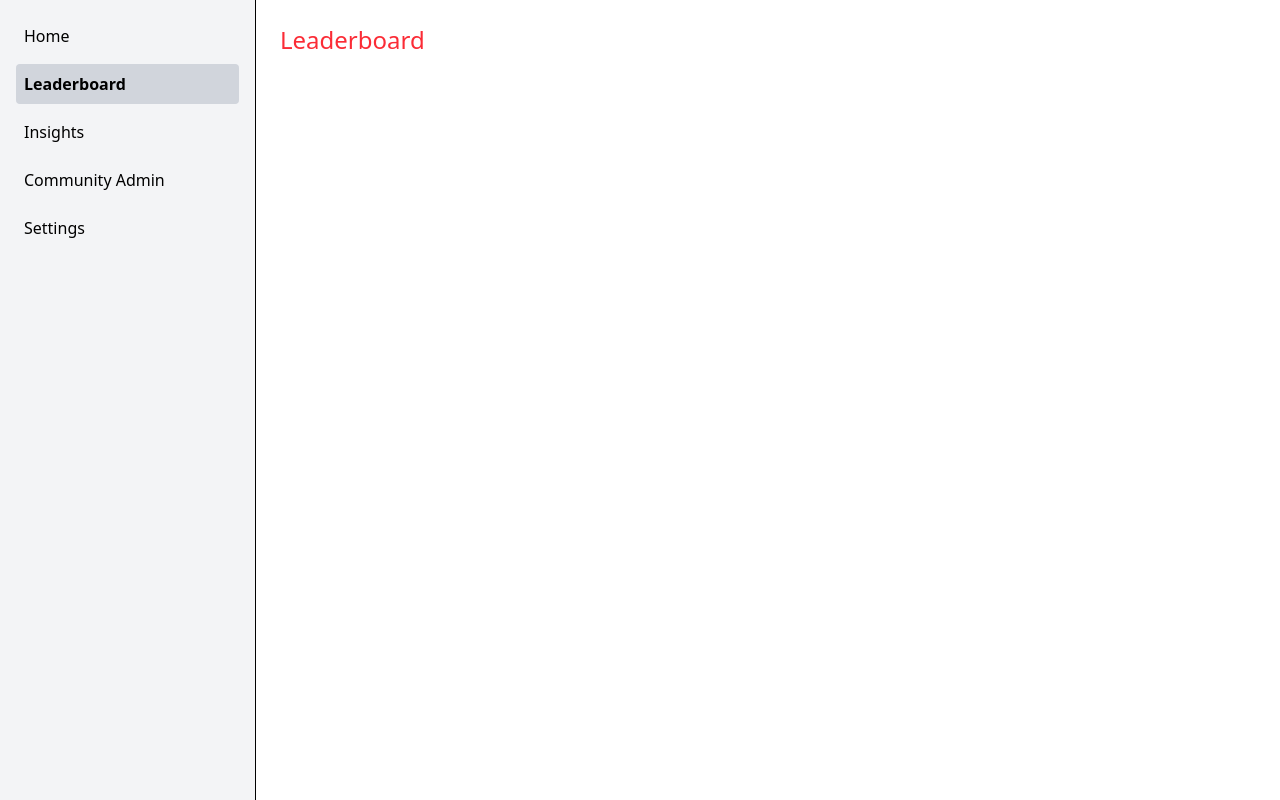
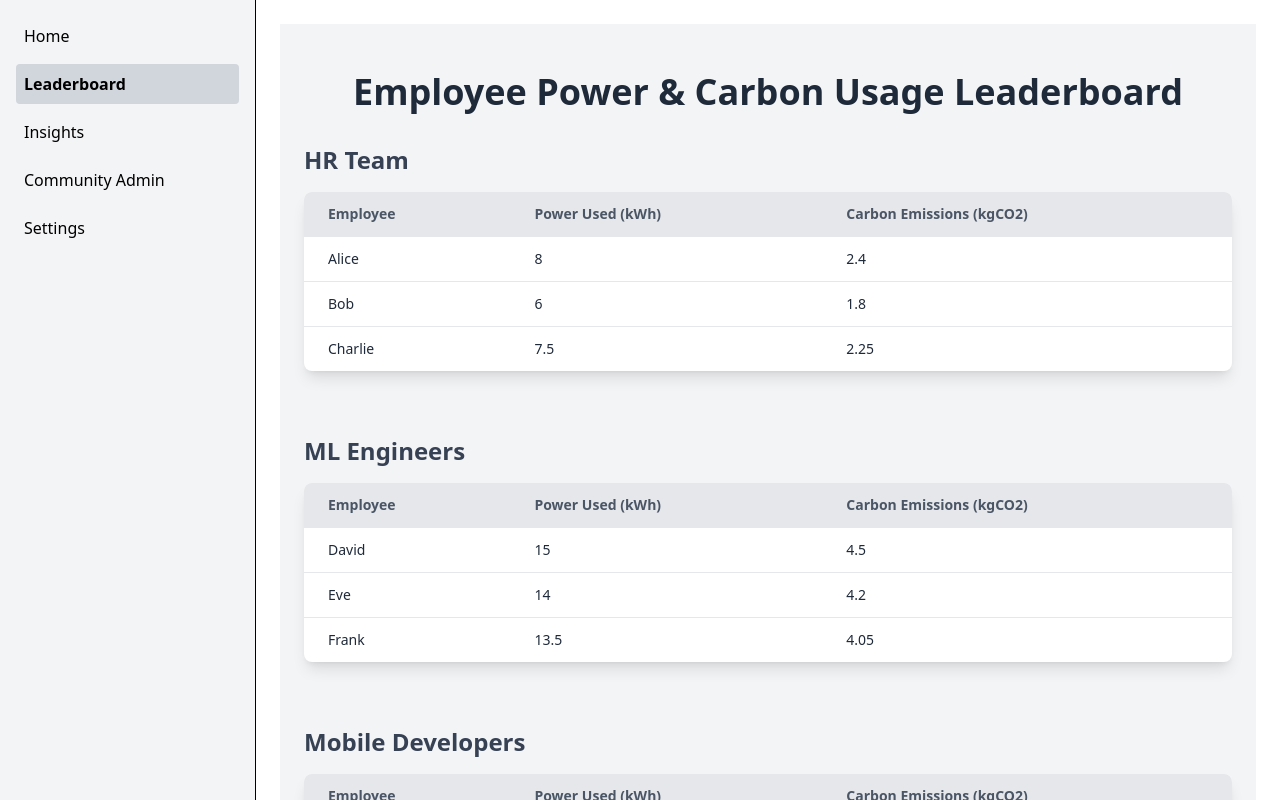
Before and after one commit to PowerPals/monorepo, a React (Vite) app in the folder packages/dashboard/: page /leaderboard in a window 1280 px wide. Built offline with nearby package versions, Linux system fonts and the light colour scheme.

Commit message:
Added leaderboard with dummy values

```diff
--- a/package.json
+++ b/package.json
@@ -3,7 +3,10 @@
 	"private": true,
 	"workspaces": ["packages/*"],
 	"dependencies": {
-		"react-router-dom": "^7.5.0"
+		"autoprefixer": "^10.4.21",
+		"postcss": "^8.5.3",
+		"react-router-dom": "^7.5.0",
+		"tailwindcss": "^4.1.3"
 	},
 	"devDependencies": {
 		"@types/react-router-dom": "^5.3.3"
--- /dev/null
+++ b/packages/dashboard/src/components/Card.tsx
@@ -0,0 +1,11 @@
+export default function Card({ title, description, children }: { title: string, description: string, children?: React.ReactNode }) {
+    return (
+      <div className="max-w-sm rounded overflow-hidden shadow-lg bg-white">
+        <div className="p-4">
+          <h2 className="text-xl font-bold mb-2">{title}</h2>
+          <p className="text-gray-700 mb-4">{description}</p>
+          <div className="flex justify-between">{children}</div>
+        </div>
+      </div>
+    );
+  }
--- a/packages/dashboard/src/pages/Home.tsx
+++ b/packages/dashboard/src/pages/Home.tsx
@@ -1,5 +1,13 @@
+import Card from "../components/Card";
 export default function HomePage() {
-  return <p className="text-2xl text-red-500">
-    Homepage
-  </p>
+  return (
+    <div className="flex flex-wrap justify-around gap-6">
+      <Card title="Welcome to Your Dashboard" description="Track your prower usage easily">
+        <button className="bg-blue-500 text-white px-4 py-2 rounded">Explore</button>
+      </Card>
+      <Card title="Current Activity" description="Your live power usage">
+        <button className="bg-green-500 text-white px-4 py-2 rounded">View Activity</button>
+      </Card>
+    </div>
+  );
 }
--- a/packages/dashboard/src/pages/Leaderboard.tsx
+++ b/packages/dashboard/src/pages/Leaderboard.tsx
@@ -1,5 +1,73 @@
+/**
 export default function Leaderboard() {
     return <p className="text-2xl text-red-500">
       Leaderboard
     </p>
   }
+*/
+
+
+export default function Leaderboard() {
+// Sample Data: Replace with your actual data or API calls
+    const teams = [
+        {
+        name: "HR Team",
+        members: [
+            { name: "Alice", power: 8, carbon: 2.4 },
+            { name: "Bob", power: 6, carbon: 1.8 },
+            { name: "Charlie", power: 7.5, carbon: 2.25 },
+        ]
+        },
+        {
+        name: "ML Engineers",
+        members: [
+            { name: "David", power: 15, carbon: 4.5 },
+            { name: "Eve", power: 14, carbon: 4.2 },
+            { name: "Frank", power: 13.5, carbon: 4.05 },
+        ]
+        },
+        {
+        name: "Mobile Developers",
+        members: [
+            { name: "Grace", power: 10, carbon: 3 },
+            { name: "Hannah", power: 9.5, carbon: 2.85 },
+            { name: "Ivy", power: 11, carbon: 3.3 },
+        ]
+        }
+    ];
+
+    return (
+        <div className="py-12 bg-gray-100">
+        <div className="max-w-7xl mx-auto px-6">
+            <h1 className="text-4xl font-bold text-center mb-8 text-gray-800">Employee Power & Carbon Usage Leaderboard</h1>
+
+            {teams.map((team, index) => (
+            <div key={index} className="mb-16">
+                <h2 className="text-2xl font-semibold text-gray-700 mb-4">{team.name}</h2>
+
+                <div className="overflow-x-auto bg-white rounded-lg shadow-lg">
+                <table className="min-w-full table-auto">
+                    <thead className="bg-gray-200">
+                    <tr>
+                        <th className="py-3 px-6 text-left text-sm font-semibold text-gray-600">Employee</th>
+                        <th className="py-3 px-6 text-left text-sm font-semibold text-gray-600">Power Used (kWh)</th>
+                        <th className="py-3 px-6 text-left text-sm font-semibold text-gray-600">Carbon Emissions (kgCO2)</th>
+                    </tr>
+                    </thead>
+                    <tbody>
+                    {team.members.map((member, idx) => (
+                        <tr key={idx} className="border-t border-gray-200">
+                        <td className="py-3 px-6 text-sm text-gray-800">{member.name}</td>
+                        <td className="py-3 px-6 text-sm text-gray-800">{member.power}</td>
+                        <td className="py-3 px-6 text-sm text-gray-800">{member.carbon}</td>
+                        </tr>
+                    ))}
+                    </tbody>
+                </table>
+                </div>
+            </div>
+            ))}
+        </div>
+        </div>
+    );
+}
```
Also changed, not shown: 1 other file (tests, documents, lock files or other folders).
